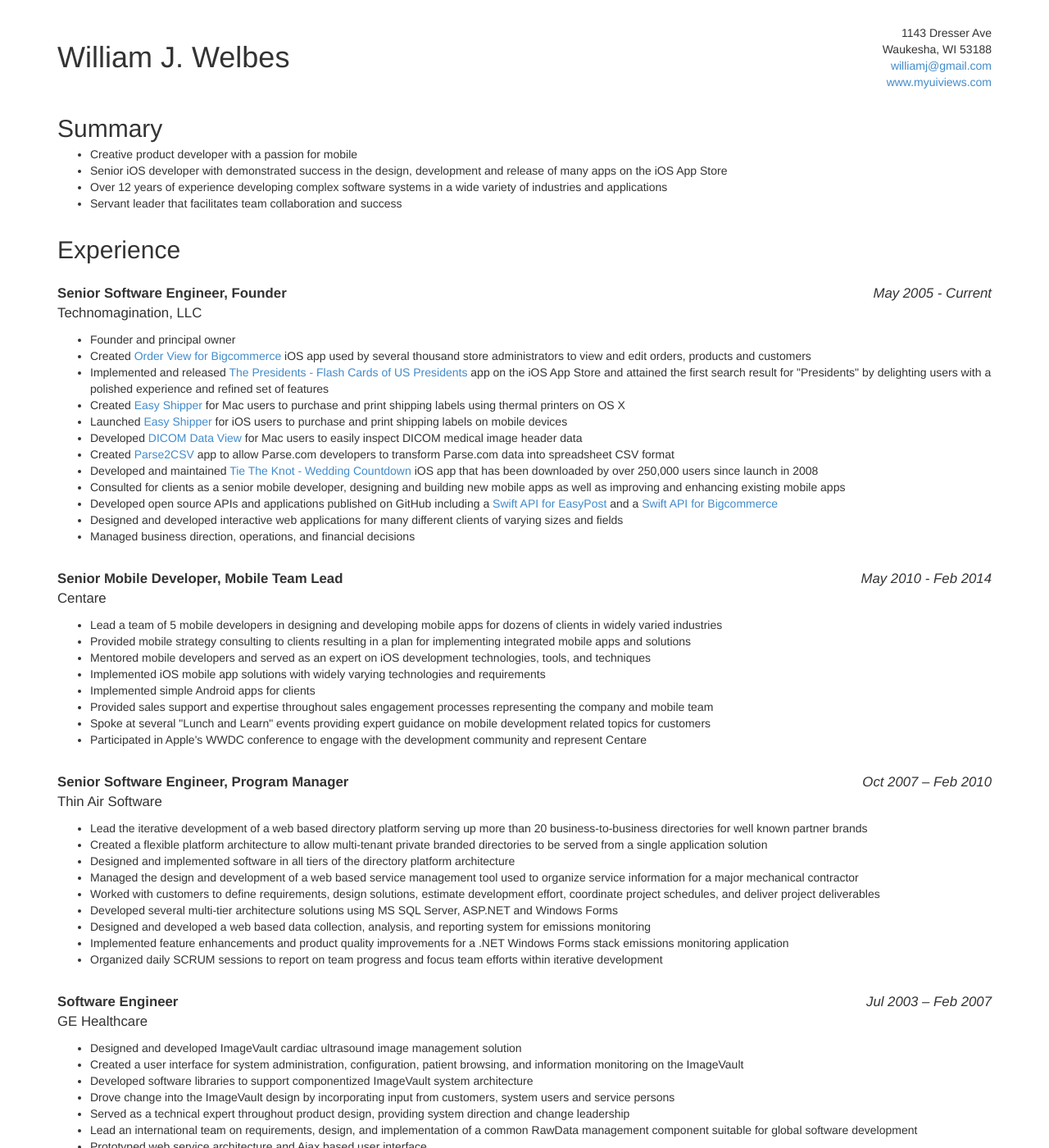
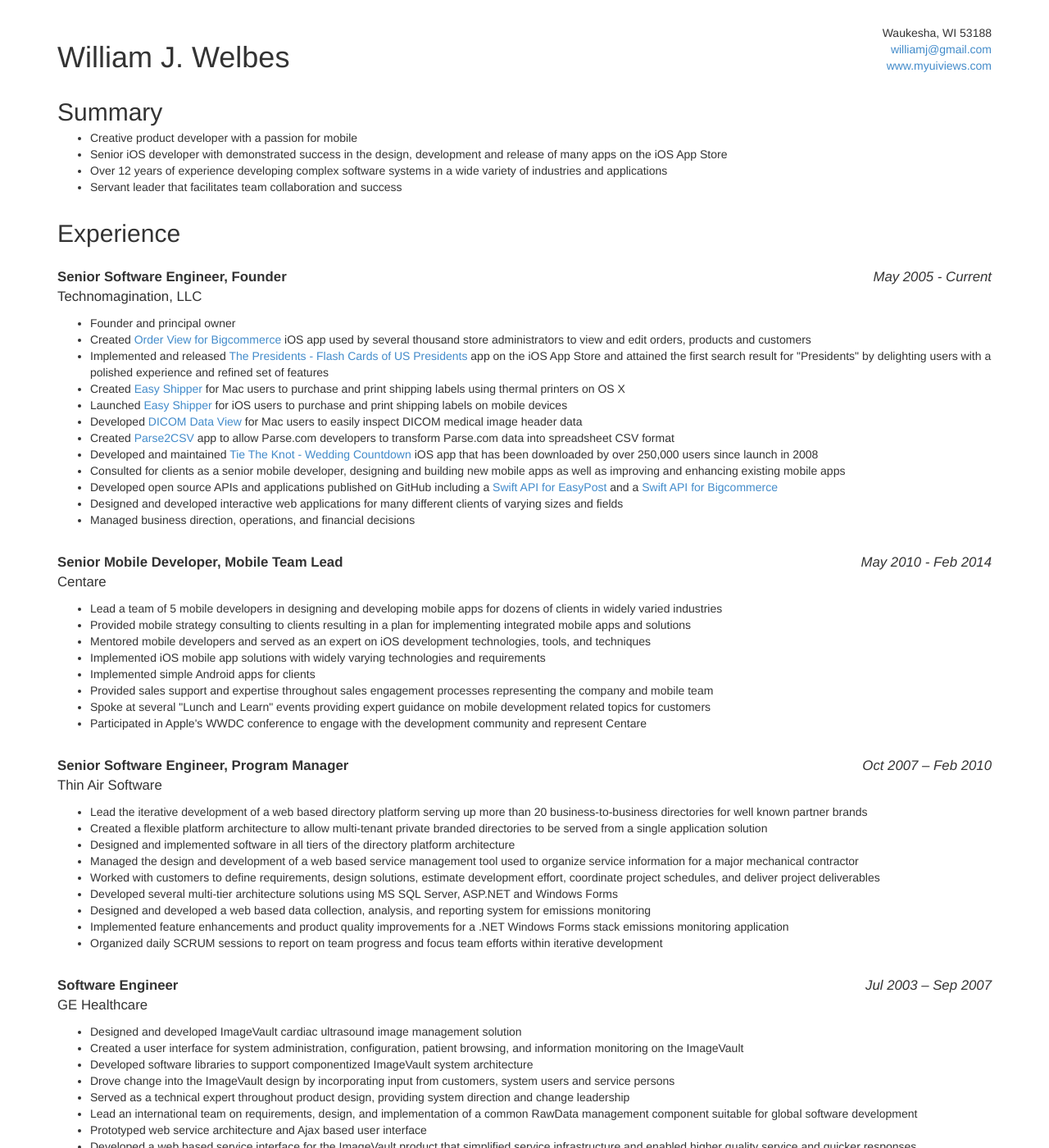
Before and after one commit to welbesw/welbesw.github.io, a Jekyll site: the page built from resume.html, in a window 1280 px wide and 1400 px high. Shown: the whole window at 82% size. Built offline with Jekyll 4.4.1, drawn with Linux system fonts in a browser that asks for light colours.

Commit message:
Updates to resume.

```diff
--- a/resume.html
+++ b/resume.html
@@ -12,7 +12,6 @@
     </div>
     <div class="col-sm-4 text-right">
     	<ul class="resume-contact">
-    		<li>1143 Dresser Ave</li>
     		<li>Waukesha, WI 53188</li>
     		<li><a href="mailto:williamj@gmail.com">williamj@gmail.com</a></li>
     		<li><a href="http://www.myuiviews.com">www.myuiviews.com</a></li>
@@ -114,7 +113,7 @@
 		<span class="experience-title">Software Engineer</span> <br/> <span class="experience-employer">GE Healthcare</span>
 	</div>
 	<div class="col-sm-4 text-right">
-		<span class="experience-dates">Jul 2003 – Feb 2007</span>
+		<span class="experience-dates">Jul 2003 – Sep 2007</span>
 	</div>
 </div>
 <div class="row">
```
